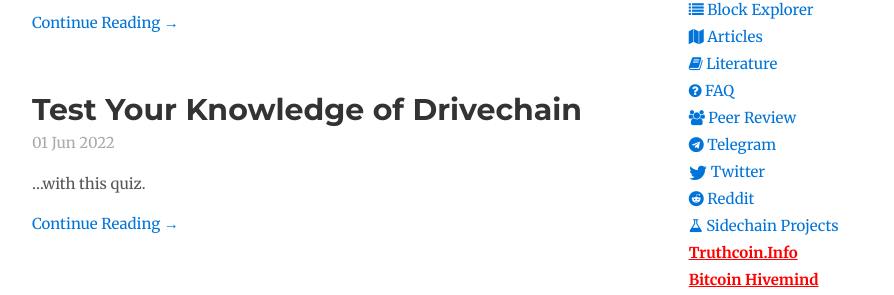
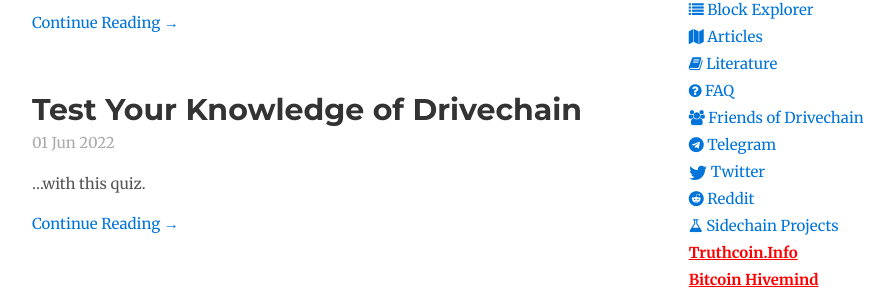
Before and after one commit to drivechain-project/drivechain.info, a Jekyll site: the page built from blog/index.html, in a window 1280 px wide. Shown: the part 225-520 px from the top of the page, without its empty margins (138-1032 px from the left). Built offline with Jekyll 4.4.1, drawn with Linux system fonts in a browser that asks for light colours; comment, search, counter and statistics services are not loaded.

Commit message:
relabel link to gsheet

```diff
--- a/_includes/sidebar.html
+++ b/_includes/sidebar.html
@@ -12,7 +12,7 @@
   <li><a href="http://www.drivechain.info/archive/"><i class="fa fa-map" aria-hidden="true"></i> Articles</a></li>
   <li><a href="http://www.drivechain.info/literature/index.html"><i class="fa fa-book"></i> Literature</a></li>
   <li><a href="http://www.drivechain.info/faq/index.html"><i class="fa fa-question-circle"></i> FAQ</a></li>
-  <li><a href="https://docs.google.com/spreadsheets/d/1m4PpNIdBKuLC6FzLOoIfvHXcnrSh6dnOqPrqKg-zJEw/edit#gid=0"><i class="fa fa-group"></i> Peer Review</a></li>
+  <li><a href="https://docs.google.com/spreadsheets/d/1m4PpNIdBKuLC6FzLOoIfvHXcnrSh6dnOqPrqKg-zJEw/edit#gid=0"><i class="fa fa-group"></i> Friends of Drivechain</a></li>
 
   <li><a href="https://t.me/DcInsiders/"><i class="fa fa-telegram" aria-hidden="true"></i> Telegram</a></li>
   <li><a href="https://twitter.com/truthcoin"><i class="fa fa-twitter fa-lg"></i> Twitter</a></li>
```
